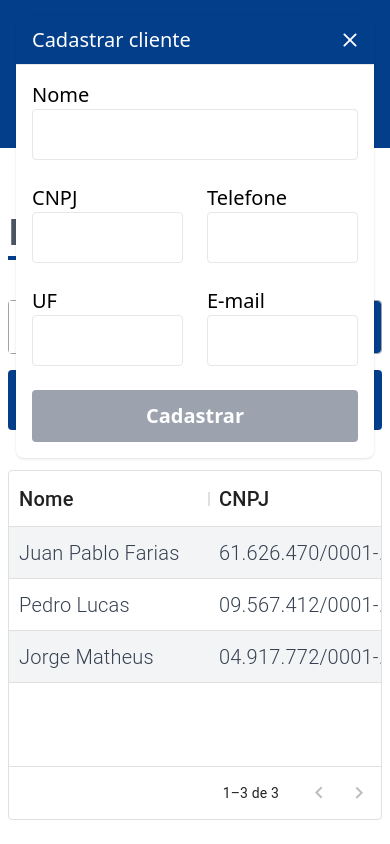
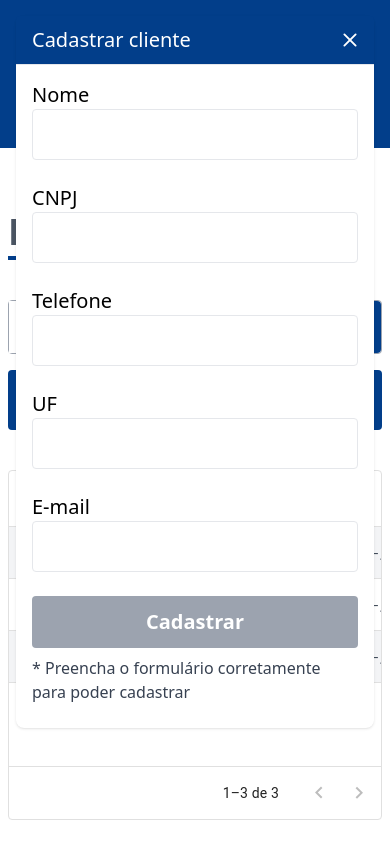
Before and after one commit to juanfariasdev/desafio-x, a React (Create React App) app: page / in a window 390 px wide. Both pictures are taken after a click on the button "Cadastrar cliente". Built offline with nearby package versions, Linux system fonts and the light colour scheme.

Commit message:
💄 modal responsive

```diff
--- a/src/components/Forms/index.tsx
+++ b/src/components/Forms/index.tsx
@@ -5,7 +5,9 @@ import { TextField } from "./TextField";
 function FormRegister() {
   const validate = object({
     name: string().required("Digite o nome"),
-    cnpj: string().min(14, "CNPJ inválido").required("Digite o CNPJ"),
+    cnpj: string()
+      .length(14, "CNPJ precisa ter 14 dígitos")
+      .required("Digite o CNPJ"),
     tel: string().required("Digite o telefone"),
     email: string().email("Email inválido").required("Digite o email"),
   });
@@ -26,11 +28,11 @@ function FormRegister() {
         <Form>
           <div className="flex flex-col gap-6">
             <TextField label="Nome" name="name" type="text" />
-            <div className="flex gap-6">
+            <div className="flex gap-6 flex-col sm:flex-row">
               <TextField label="CNPJ" name="cnpj" type="text" />
               <TextField label="Telefone" name="tel" type="text" />
             </div>
-            <div className="flex gap-6">
+            <div className="flex gap-6 flex-col sm:flex-row">
               <TextField label="UF" name="uf" type="text" />
               <TextField label="E-mail" name="email" type="text" />
             </div>
@@ -47,6 +49,11 @@ function FormRegister() {
           >
             Cadastrar
           </button>
+          {!(formik.isValid && formik.dirty) && (
+            <p className="text-base text-gray-700 my-2">
+              * Preencha o formulário corretamente para poder cadastrar
+            </p>
+          )}
         </Form>
       )}
     </Formik>
```
